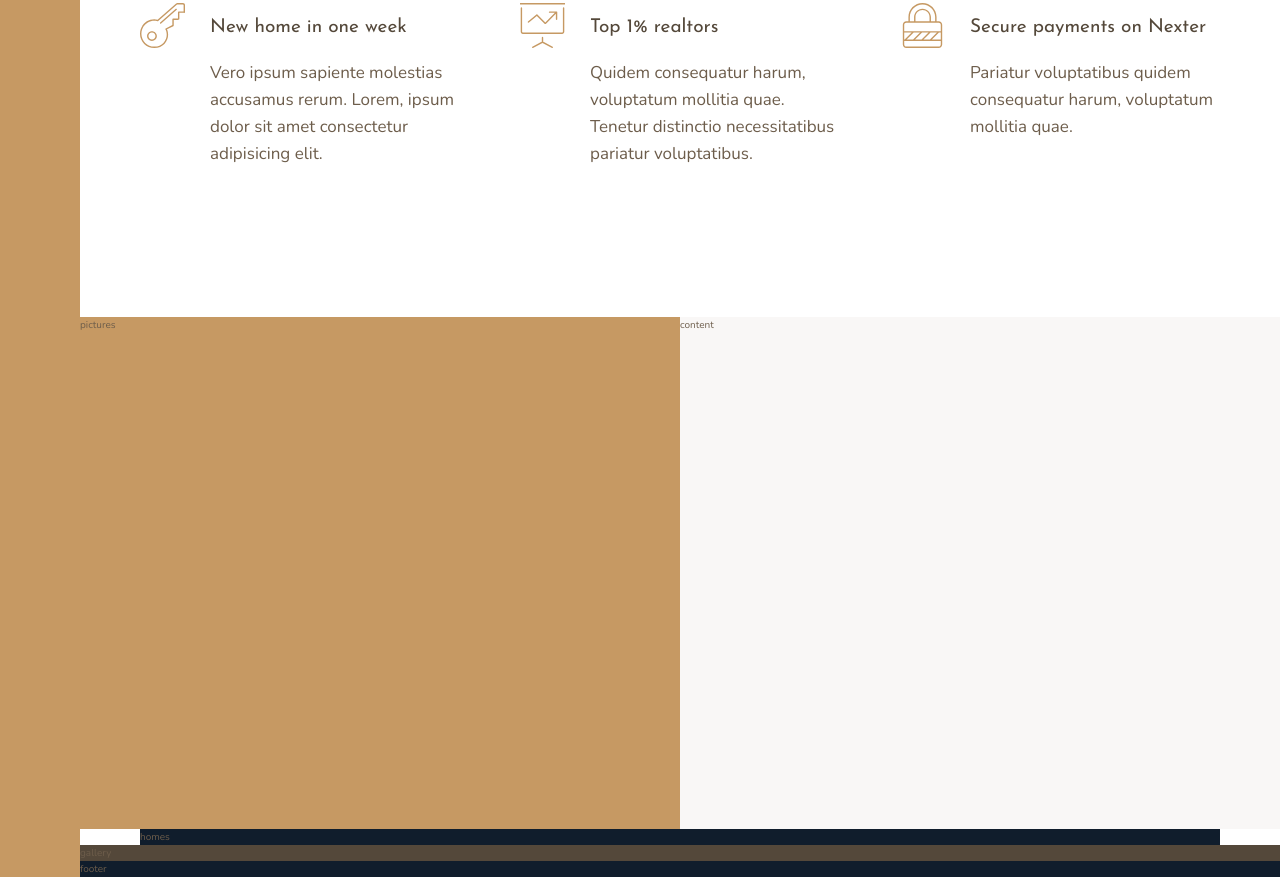
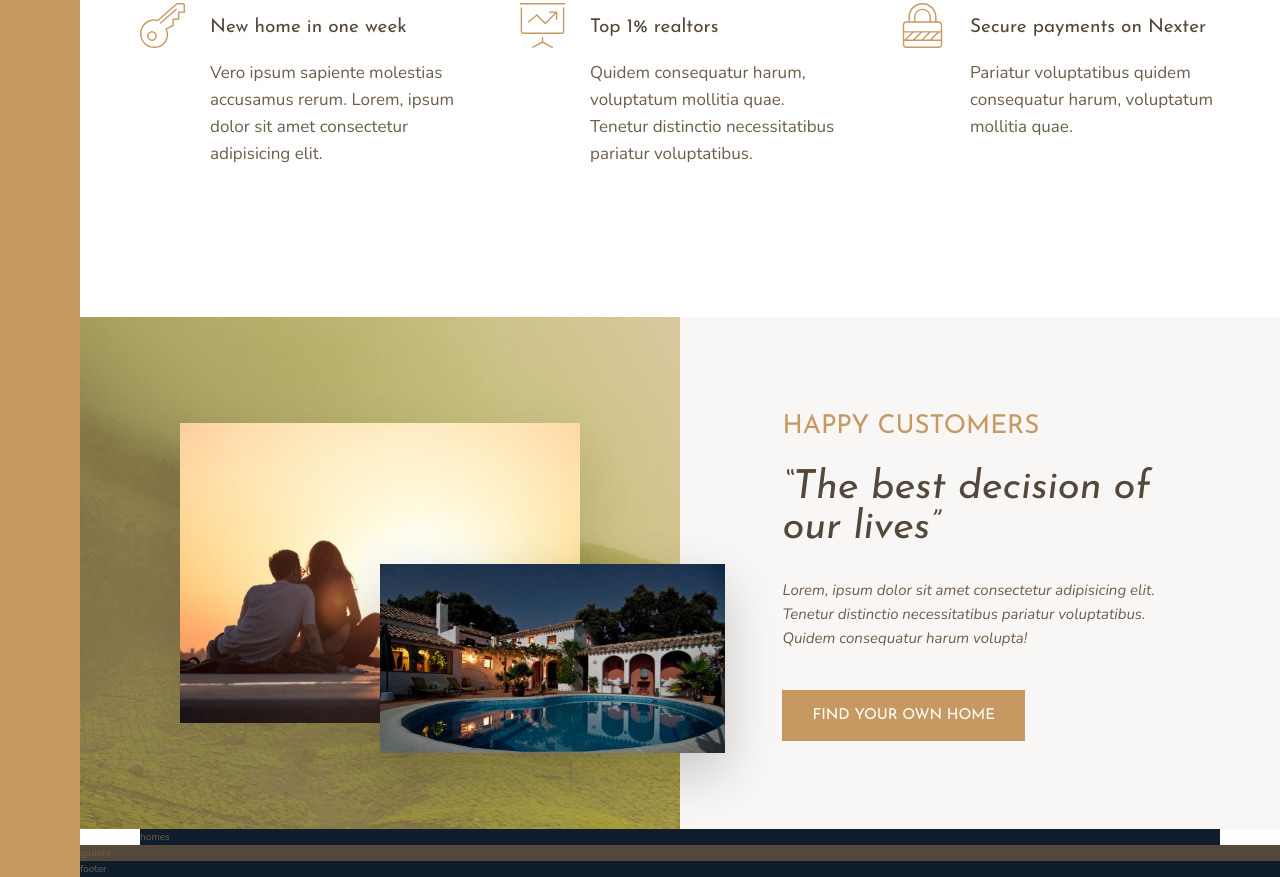
Before and after one commit to Swarleys/Nexter, a website: page index.html in a window 1280 px wide. Shown: the part 991-1868 px from the top of the page. Drawn offline with nearby package versions, Linux system fonts and the light colour scheme.

Commit message:
Story section

```diff
--- a/index.html
+++ b/index.html
@@ -85,11 +85,16 @@
     </section>
 
     <div class="story__pictures">
-        pictures
+        <img src="img/story-1.jpeg" alt="Couple with new house" class="story__img--1">
+        <img src="img/story-2.jpeg" alt="New house" class="story__img--2">
     </div>
 
     <div class="story__content">
-        content
+        <h3 class="heading-3 mb-sm">Happy Customers</h3>
+        <h2 class="heading-2 heading-2--dark mb-md">&ldquo;The best decision of our lives&rdquo;</h2>
+        <p class="story__text">Lorem, ipsum dolor sit amet consectetur adipisicing elit. Tenetur distinctio necessitatibus pariatur voluptatibus. Quidem
+        consequatur harum volupta!</p>
+        <button class="btn">Find your own home</button>
     </div>
 
     <section class="homes">
--- a/sass/_story.scss
+++ b/sass/_story.scss
@@ -3,10 +3,47 @@
   &__pictures {
     background-color: $color-primary;
     grid-column: full-start / col-end 4;
+    background-image: linear-gradient(rgba($color-primary, .5), rgba($color-primary, .5)), url(../img/back.jpg);
+
+    display: grid;
+    grid-template-rows: repeat(6, 1fr);
+    grid-template-columns: repeat(6, 1fr);
+    align-items: center;
+  }
+
+  &__img--1 {
+    width: 100%;
+    grid-row: 2 / 6;
+    grid-column: 2 / 6;
+    box-shadow: 0 2rem 5rem rgba(#000, .1);
+  }
+
+  &__img--2 {
+    width: 115%;
+    grid-row: 4 / 6;
+    grid-column: 4 / 7;
+    z-index: 10;
+    box-shadow: 0 2rem 5rem rgba(#000, .2);
   }
 
   &__content {
     background-color: $color-grey-light-1;
     grid-column: col-start 5 / full-end;
+
+    padding: 6rem 8vw;
+    // display: flex;
+    // flex-direction: column;
+    // justify-content: center;
+    // align-items: flex-start;
+
+    display: grid;
+    align-content: center;
+    justify-items: start;
+  }
+
+  &__text {
+    font-size: 1.5rem;
+    font-style: italic;
+    margin-bottom: 4rem;
   }
 }
--- a/sass/_typography.scss
+++ b/sass/_typography.scss
@@ -8,9 +8,22 @@
 }
 .heading-2 {
   @extend %heading;
+  font-size: 4rem;
+  font-style: italic;
+  line-height: 1;
+
+  &--light {
+    color: $color-grey-light-1;
+  }
+  &--dark {
+    color: $color-grey-dark-1;
+  }
 }
 .heading-3 {
   @extend %heading;
+  font-size: 2.6rem;
+  color: $color-primary;
+  text-transform: uppercase;
 }
 .heading-4 {
   @extend %heading;
@@ -23,3 +36,33 @@
     color: $color-grey-dark-1;
   }
 }
+
+.btn {
+  background-color: $color-primary;
+  color: #fff;
+  border: none;
+  border-radius: 0;
+  font-family: $font-display;
+  font-size: 1.5rem;
+  text-transform: uppercase;
+  padding: 1.8rem 3rem;
+  cursor: pointer;
+  transition: all .2s;
+
+  &:hover {
+    background-color: $color-primary-dark;
+  }
+}
+
+.mb-sm {
+  margin-bottom: 2rem;
+}
+.mb-md {
+  margin-bottom: 3rem;
+}
+.mb-lg {
+  margin-bottom: 4rem;
+}
+.mb-hg {
+  margin-bottom: 8rem;
+}
```
Also changed, not shown: css/style.css.
